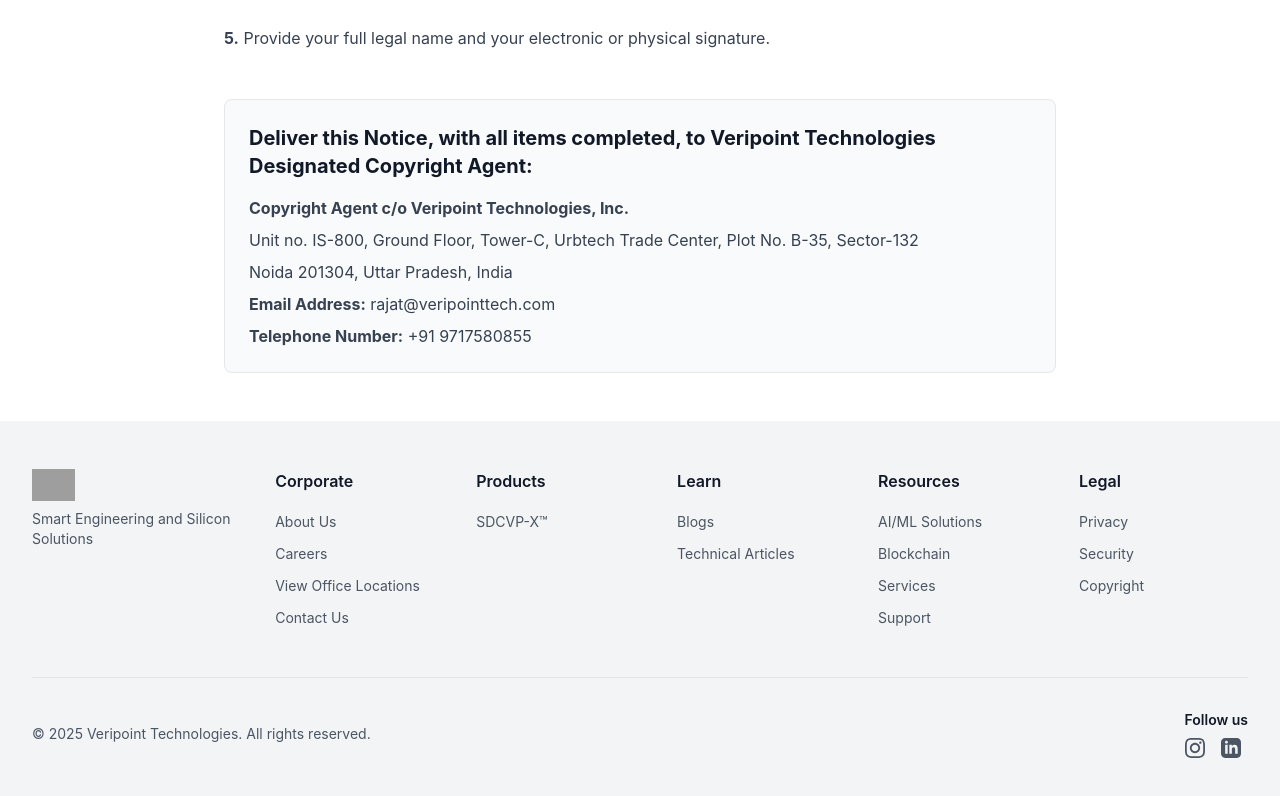
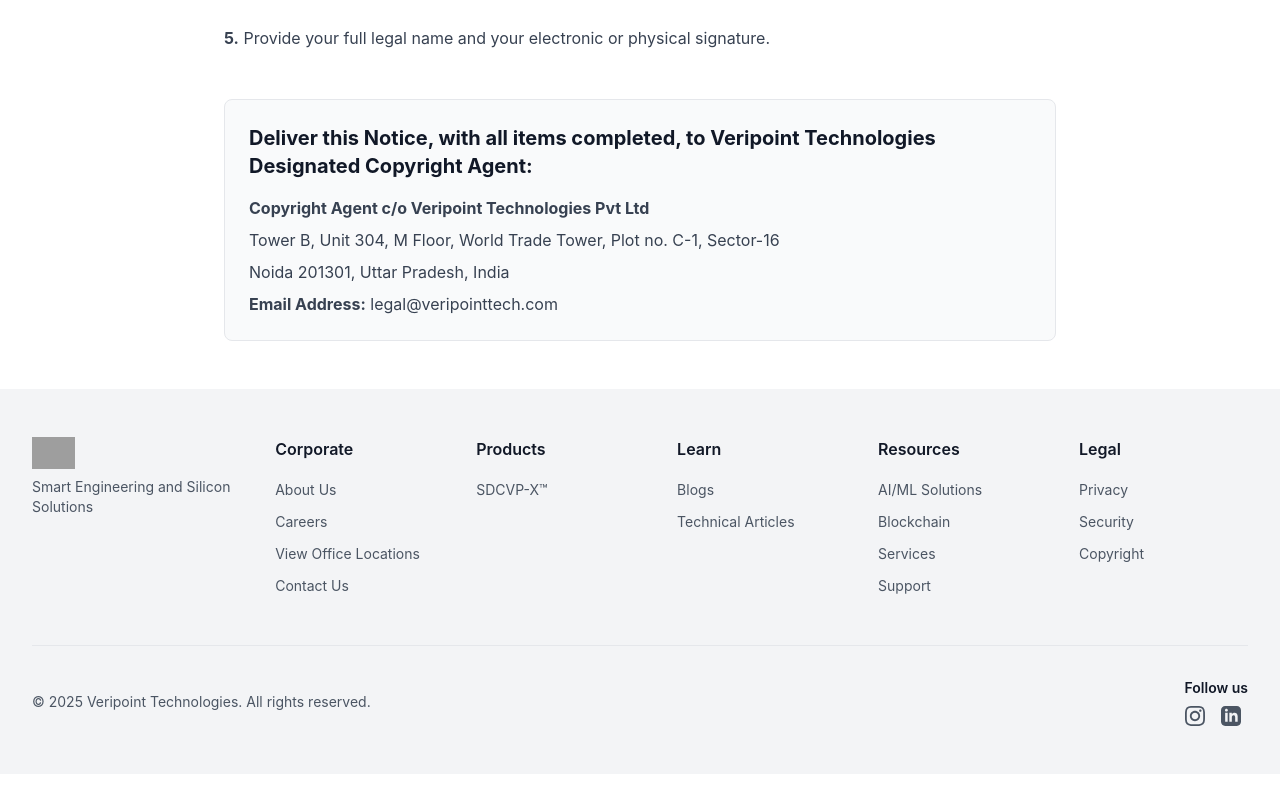
Before and after one commit to abhilasha-2302/main, a Next.js app: page /copyright in a window 1280 px wide. Shown: the part 1245-2041 px from the top of the page. After the commit the page ends 2019 px from the top, so only its background shows below. Built offline with nearby package versions, Linux system fonts and the light colour scheme; grey boxes are pictures that could not be loaded.

Commit message:
modified:   pages/copyright.js

```diff
--- a/pages/copyright.js
+++ b/pages/copyright.js
@@ -103,11 +103,11 @@
               </h3>
 
               <div className="space-y-2 text-gray-700">
-                <p><strong>Copyright Agent c/o Veripoint Technologies, Inc.</strong></p>
-                <p>Unit no. IS-800, Ground Floor, Tower-C, Urbtech Trade Center, Plot No. B-35, Sector-132</p>
-                <p>Noida 201304, Uttar Pradesh, India</p>
-                <p><strong>Email Address:</strong> rajat@veripointtech.com</p>
-                <p><strong>Telephone Number:</strong> +91 9717580855</p>
+                <p><strong>Copyright Agent c/o Veripoint Technologies Pvt Ltd</strong></p>
+                <p>Tower B, Unit 304, M Floor, World Trade Tower, Plot no. C-1, Sector-16</p>
+                <p>Noida 201301, Uttar Pradesh, India</p>
+                <p><strong>Email Address:</strong> legal@veripointtech.com</p>
+
               </div>
             </div>
           </div>
```
